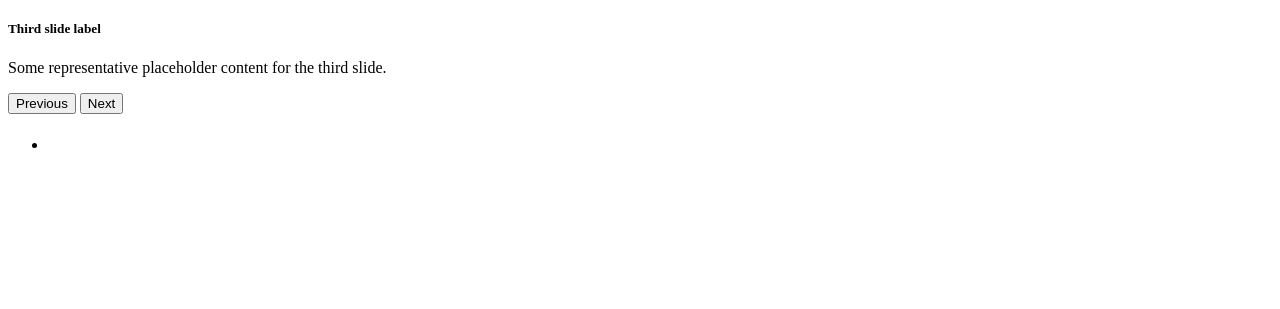
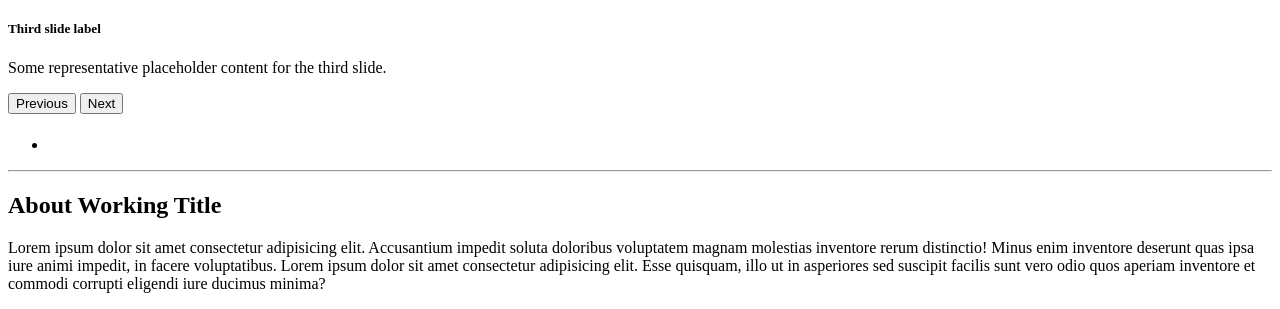
Before and after one commit to Khendry2020/SWDV280, a PHP site: page /home.php in a window 1280 px wide. Shown: the part 1163-1472 px from the top of the page. Before the commit the page ends 1311 px from the top, so only its background shows below. Run offline with PHP 8.4, Linux system fonts and the light colour scheme.

Commit message:
added basic about info for home page

```diff
--- a/modules/home.php
+++ b/modules/home.php
@@ -63,3 +63,15 @@
         </div>
     </div>
 </div>
+<hr>
+<div class="container">
+    <div class="container-fluid">
+        <h2>
+            About Working Title
+        </h2>
+        <p>
+            Lorem ipsum dolor sit amet consectetur adipisicing elit. Accusantium impedit soluta doloribus voluptatem magnam molestias inventore rerum distinctio! Minus enim inventore deserunt quas ipsa iure animi impedit, in facere voluptatibus.
+            Lorem ipsum dolor sit amet consectetur adipisicing elit. Esse quisquam, illo ut in asperiores sed suscipit facilis sunt vero odio quos aperiam inventore et commodi corrupti eligendi iure ducimus minima?
+        </p>
+    </div>
+</div>
```
